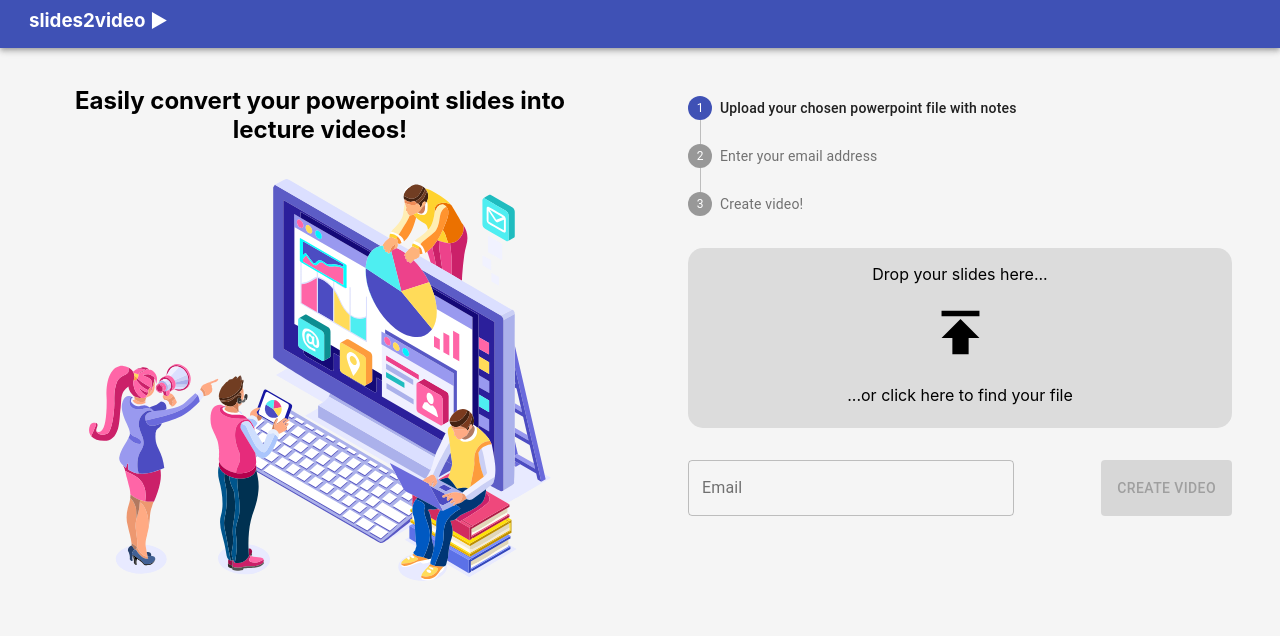
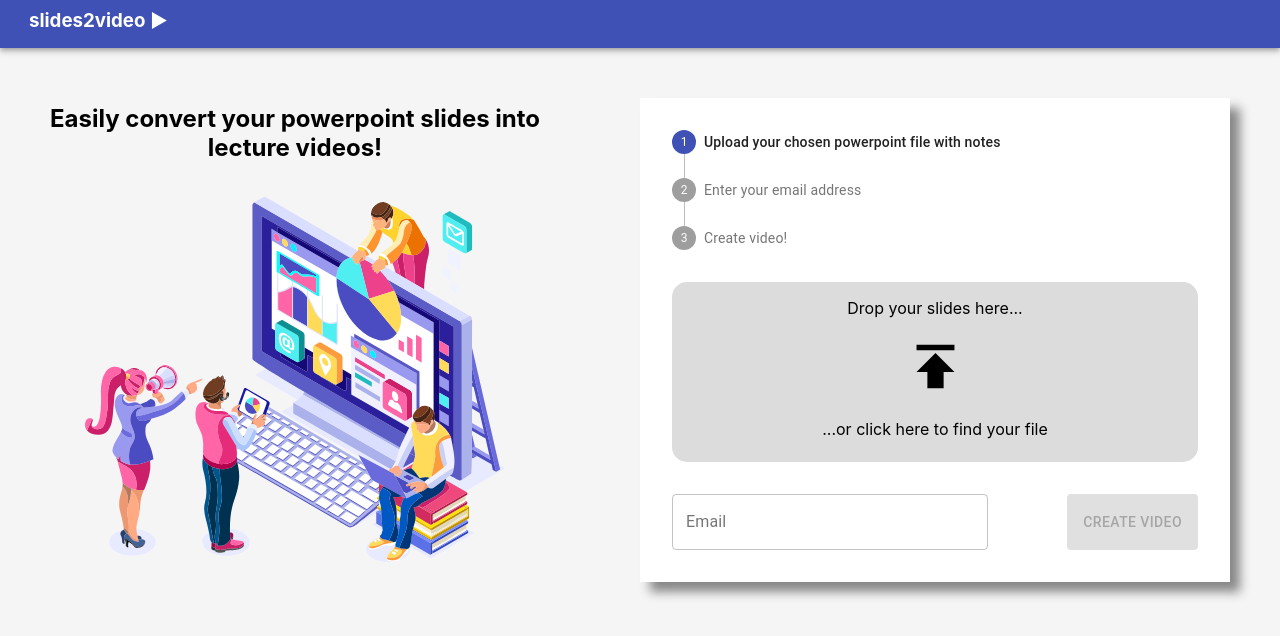
Before and after one commit to taylor-mccants/slides2video, a React (Create React App) app: page / in a window 1280 px wide. Shown: the top 636 px of the page. Built offline with nearby package versions, Linux system fonts and the light colour scheme.

Commit message:
Flexbox for two column layout with centered HowTo and white background

```diff
--- a/src/components/App.js
+++ b/src/components/App.js
@@ -2,20 +2,19 @@ import React from 'react';
 import Header from './Header';
 import Hero from './Hero';
 import HowTo from "./HowTo";
-import {Grid} from "@material-ui/core";
 
 function App() {
   return (
     <div className="App" style={{ textAlign: 'center' }}>
       <Header />
-      <Grid container>
-        <Grid item lg={6} md={6} sm={10}>
-          <Hero />
-        </Grid>
-        <Grid item lg={6} md={6} sm={10}>
-          <HowTo />
-        </Grid>
-      </Grid>
+      <div className="flexContainer">
+          <div className="flexHero">
+              <Hero/>
+          </div>
+          <div className="flexHowTo">
+              <HowTo/>
+          </div>
+      </div>
     </div>
   );
 }
--- a/src/components/HowTo.js
+++ b/src/components/HowTo.js
@@ -88,7 +88,7 @@ function HowTo(props) {
   };
 
     return (
-      <Grid container style={{ padding: '3em' }}>
+      <Grid container style={{ padding: '2em'}}>
         <SnackbarAlert severity={alertSeverity} message={alertMessage} open={alertOpen} handleClose={handleCloseAlert} />
         <VerticalStepper activeStep={activeStep} />
         <DropBox handleDrop={handleDrop} files={files} loading={loading} />
--- a/src/index.css
+++ b/src/index.css
@@ -21,6 +21,23 @@ code {
   color: limegreen;
 }
 
+.flexContainer {
+  display: flex;
+  align-items: center;
+  flex-wrap: wrap;
+}
+
+.flexHero {
+  flex: 1;
+}
+
+.flexHowTo {
+  flex: 1;
+  background-color: white;
+  margin: 50px;
+  box-shadow: 10px 10px 10px 0px #888888;
+}
+
 .MuiFormLabel-root.Mui-error {
   color: limegreen !important;
 }
```
